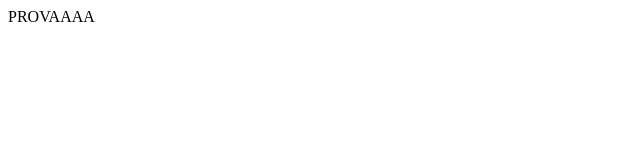
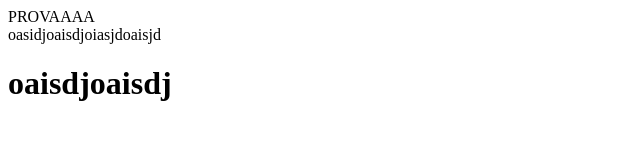
Before and after one commit to sena-meucci/progettoOrario2, a plain HTML site: page index.html in a window 1280 px wide. Shown: the whole page, without its empty margins (0-640 px from the left). Drawn offline with Linux system fonts and the light colour scheme.

Commit message:
footer added

```diff
--- a/index.html
+++ b/index.html
@@ -8,5 +8,9 @@
 </head>
 <body>
     PROVAAAA
+    <footer>
+        oasidjoaisdjoiasjdoaisjd
+        <h1>oaisdjoaisdj</h1>
+    </footer>
 </body>
 </html>
```
